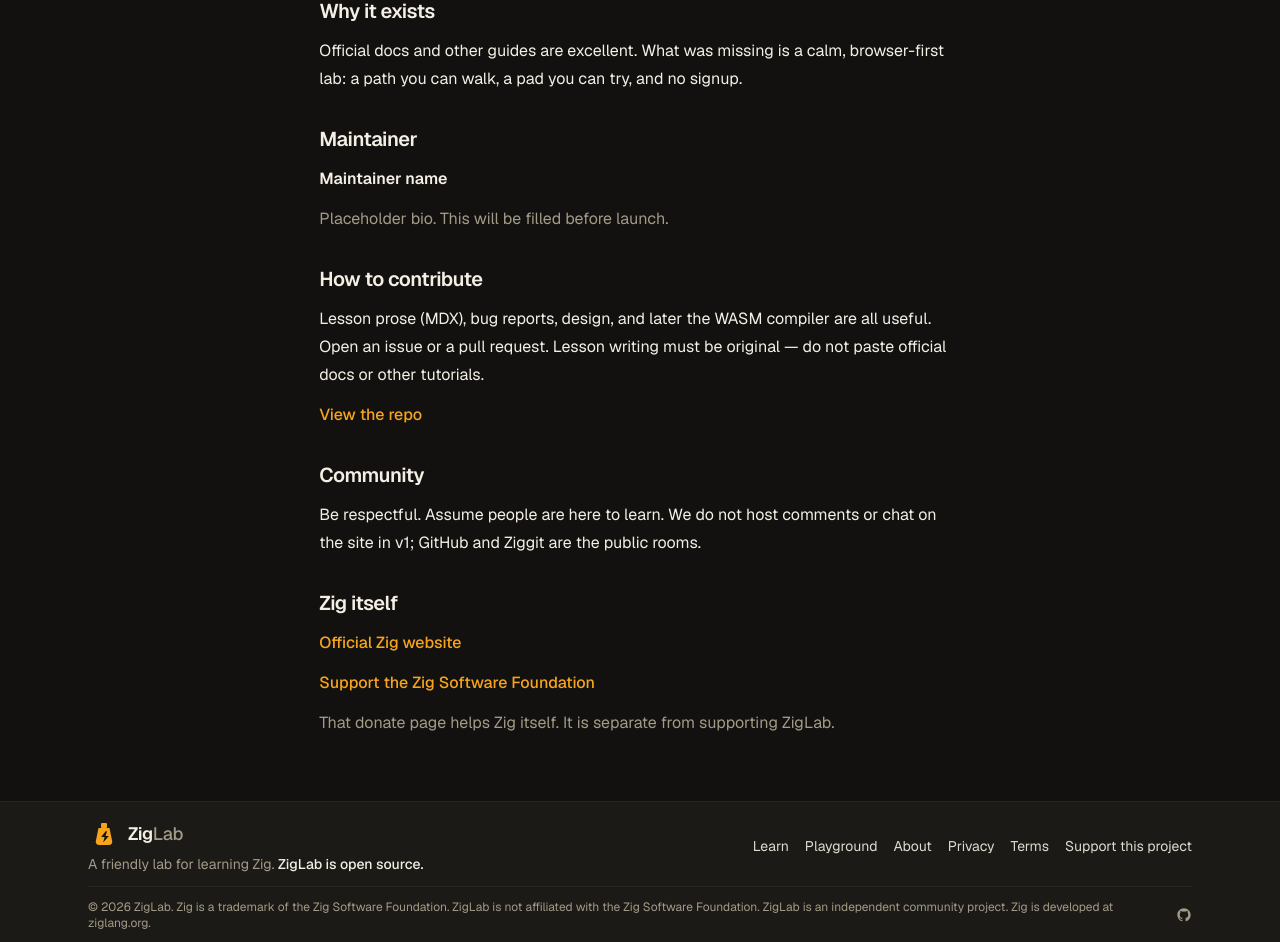
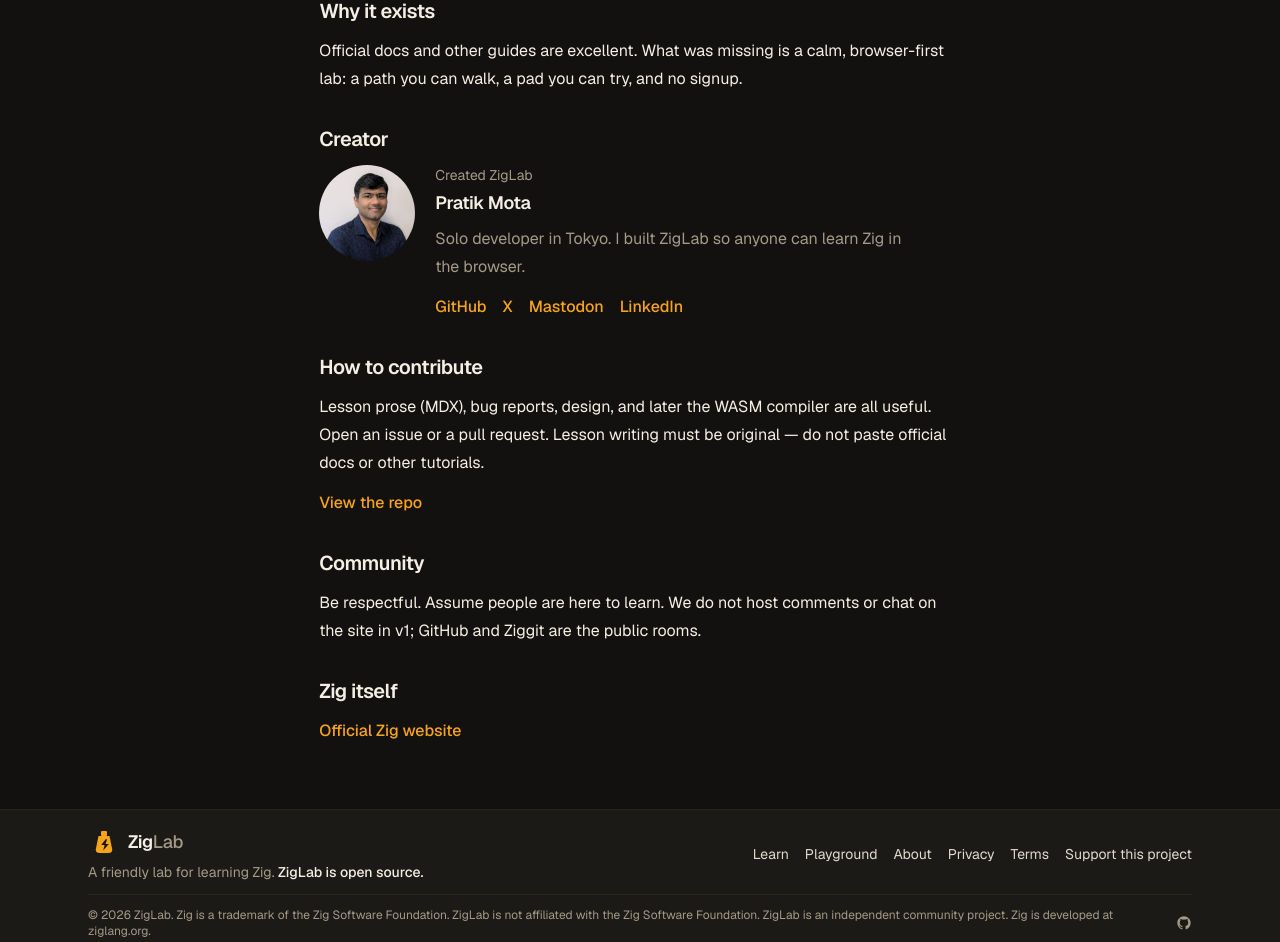
Before and after one commit to pratikmota/ziglab, a Next.js app: page /about in a window 1280 px wide. Shown: the part 520-1462 px from the top of the page. Built offline with nearby package versions, Linux system fonts and the light colour scheme.

Commit message:
fix about me

```diff
--- a/src/app/about/page.tsx
+++ b/src/app/about/page.tsx
@@ -4,6 +4,7 @@
   Prose,
   proseLinkClass,
 } from "@/components/content/Prose";
+import { CreatorCard } from "@/components/about/CreatorCard";
 import { siteConfig, externalLinkProps } from "@/config/site";
 import { en } from "@/lib/i18n/en";
 import { routeMetadata } from "@/lib/seo";
@@ -31,11 +32,8 @@
         <p>{en.about.whyBody}</p>
       </ContentSection>
 
-      <ContentSection title={en.about.maintainerTitle}>
-        <p>
-          <strong className="font-semibold">{siteConfig.maintainer.name}</strong>
-        </p>
-        <p className="text-muted-foreground">{siteConfig.maintainer.bio}</p>
+      <ContentSection title={en.about.creatorTitle}>
+        <CreatorCard />
       </ContentSection>
 
       <ContentSection title={en.about.contributeTitle}>
@@ -65,16 +63,6 @@
             {en.about.zigLink}
           </a>
         </p>
-        <p>
-          <a
-            href={siteConfig.zsfDonate}
-            className={proseLinkClass}
-            {...externalLinkProps}
-          >
-            {en.about.zsfLink}
-          </a>
-        </p>
-        <p className="text-muted-foreground">{en.about.zsfNote}</p>
       </ContentSection>
     </Prose>
   );
--- a/src/app/sitemap.ts
+++ b/src/app/sitemap.ts
@@ -12,7 +12,7 @@
     "/learn",
     "/play",
     "/about",
-    "/sponsors",
+    "/support",
     "/blog",
     "/privacy",
     "/terms",
--- a/src/app/sponsors/page.tsx
+++ b/src/app/support/page.tsx
@@ -9,10 +9,10 @@
 export const metadata = routeMetadata({
   title: en.meta.sponsors,
   description: en.sponsors.pageLead,
-  path: "/sponsors",
+  path: "/support",
 });
 
-export default function SponsorsPage() {
+export default function SupportPage() {
   const sponsors = getSponsors();
 
   return (
--- /dev/null
+++ b/src/components/about/CreatorCard.tsx
@@ -0,0 +1,46 @@
+import Image from "next/image";
+
+import { proseLinkClass } from "@/components/content/Prose";
+import { siteConfig, externalLinkProps } from "@/config/site";
+import { en } from "@/lib/i18n/en";
+
+function ProfileLink({ href, label }: { href: string; label: string }) {
+  if (!href) {
+    return null;
+  }
+
+  return (
+    <a href={href} className={proseLinkClass} {...externalLinkProps}>
+      {label}
+    </a>
+  );
+}
+
+export function CreatorCard() {
+  const { maintainer } = siteConfig;
+
+  return (
+    <div className="flex flex-col gap-4 sm:flex-row sm:items-start sm:gap-5">
+      <Image
+        src={maintainer.photo}
+        alt={maintainer.name}
+        width={96}
+        height={96}
+        className="size-24 shrink-0 rounded-full object-cover"
+      />
+      <div className="min-w-0">
+        <p className="text-sm text-muted-foreground">{maintainer.role}</p>
+        <p className="mt-1 text-lg font-semibold tracking-tight">
+          {maintainer.name}
+        </p>
+        <p className="mt-2 text-muted-foreground">{maintainer.bio}</p>
+        <p className="mt-3 flex flex-wrap gap-x-4 gap-y-1">
+          <ProfileLink href={maintainer.github} label={en.about.github} />
+          <ProfileLink href={maintainer.x} label={en.about.x} />
+          <ProfileLink href={maintainer.mastodon} label={en.about.mastodon} />
+          <ProfileLink href={maintainer.linkedin} label={en.about.linkedin} />
+        </p>
+      </div>
+    </div>
+  );
+}
--- a/src/components/home/Community.tsx
+++ b/src/components/home/Community.tsx
@@ -1,7 +1,10 @@
+import Link from "next/link";
+
 import { GitHubIcon } from "@/components/icons/GitHubIcon";
 import { Button } from "@/components/ui/button";
 import { siteConfig, externalLinkProps } from "@/config/site";
 import { en } from "@/lib/i18n/en";
+import { chromeLinkClass } from "@/lib/utils";
 
 export function Community() {
   return (
@@ -12,6 +15,11 @@
             {en.community.title}
           </h2>
           <p className="mt-3 text-muted-foreground">{en.community.body}</p>
+          <p className="mt-4 text-sm text-muted-foreground">
+            <Link href="/about" className={chromeLinkClass}>
+              {en.about.createdBy} {siteConfig.maintainer.name}
+            </Link>
+          </p>
         </div>
         <div className="flex flex-col gap-3 sm:flex-row">
           <Button
--- a/src/components/home/SponsorsStrip.tsx
+++ b/src/components/home/SponsorsStrip.tsx
@@ -17,7 +17,7 @@
       <Button
         className="mt-6"
         nativeButton={false}
-        render={<Link href="/sponsors" />}
+        render={<Link href="/support" />}
       >
         {en.sponsors.cta}
       </Button>
--- a/src/components/layout/Footer.tsx
+++ b/src/components/layout/Footer.tsx
@@ -92,7 +92,7 @@
                 {item.label}
               </Link>
             ))}
-            <Link href="/sponsors" className={linkClass}>
+            <Link href="/support" className={linkClass}>
               {en.sponsors.keepOnline}
             </Link>
           </nav>
@@ -117,12 +117,6 @@
             <SocialIcon href={siteConfig.github} label={en.nav.github}>
               <GitHubIcon className="size-4" />
             </SocialIcon>
-            <SocialIcon href={siteConfig.social.discord} label={en.nav.discord}>
-              <span className="text-xs font-semibold">Dc</span>
-            </SocialIcon>
-            <SocialIcon href={siteConfig.social.x} label={en.nav.x}>
-              <span className="text-xs font-semibold">X</span>
-            </SocialIcon>
           </div>
         </div>
       </div>
--- a/src/config/site.ts
+++ b/src/config/site.ts
@@ -9,16 +9,20 @@
   social: {
     ziggit: "https://ziggit.dev/",
     discord: "",
-    x: "",
+    x: "https://x.com/pratik__mota",
   },
   zigOfficial: "https://ziglang.org/",
   zigLearn: "https://ziglang.org/learn/",
-  zsfDonate: "https://ziglang.org/zsf/",
   zigStableLabel: "0.16.0",
-  // Launch placeholders — fill before going live; do not invent companies.
   maintainer: {
-    name: "Maintainer name",
-    bio: "Placeholder bio. This will be filled before launch.",
+    name: "Pratik Mota",
+    role: "Created ZigLab",
+    bio: "Solo developer in Tokyo. I built ZigLab so anyone can learn Zig in the browser.",
+    photo: "/images/pratik-mota.png",
+    github: "https://github.com/pratikmota",
+    x: "https://x.com/pratik__mota",
+    mastodon: "https://mastodon.social/@pratikmota",
+    linkedin: "https://www.linkedin.com/in/pratik-mota/",
   },
 };
 
--- a/src/lib/i18n/en.ts
+++ b/src/lib/i18n/en.ts
@@ -155,7 +155,12 @@
     whyTitle: "Why it exists",
     whyBody:
       "Official docs and other guides are excellent. What was missing is a calm, browser-first lab: a path you can walk, a pad you can try, and no signup.",
-    maintainerTitle: "Maintainer",
+    creatorTitle: "Creator",
+    createdBy: "Created by",
+    github: "GitHub",
+    x: "X",
+    mastodon: "Mastodon",
+    linkedin: "LinkedIn",
     contributeTitle: "How to contribute",
     contributeBody:
       "Lesson prose (MDX), bug reports, design, and later the WASM compiler are all useful. Open an issue or a pull request. Lesson writing must be original — do not paste official docs or other tutorials.",
@@ -164,9 +169,6 @@
       "Be respectful. Assume people are here to learn. We do not host comments or chat on the site in v1; GitHub and Ziggit are the public rooms.",
     courtesyTitle: "Zig itself",
     zigLink: "Official Zig website",
-    zsfLink: "Support the Zig Software Foundation",
-    zsfNote:
-      "That donate page helps Zig itself. It is separate from supporting ZigLab.",
   },
   privacy: {
     title: "Privacy",
--- a/src/lib/nav.ts
+++ b/src/lib/nav.ts
@@ -3,7 +3,7 @@
 export const mainNav = [
   { href: "/learn", label: en.nav.learn },
   { href: "/play", label: en.nav.play },
-  { href: "/sponsors", label: en.nav.sponsors },
+  { href: "/support", label: en.nav.sponsors },
   // Blog: { href: "/blog", label: en.nav.blog },
 ] as const;
 
```
Also changed, not shown: public/images/pratik-mota.png (added), 1 other file (tests, documents, lock files or other folders).
